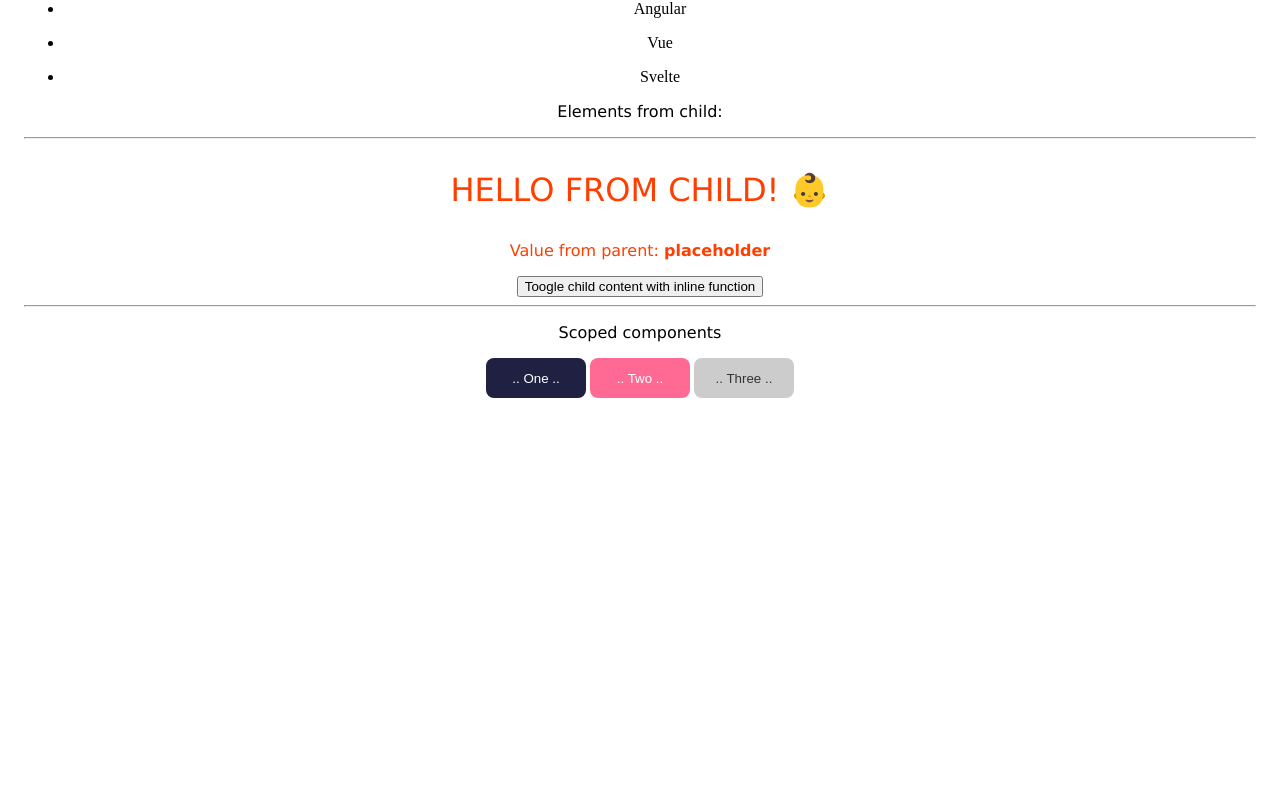
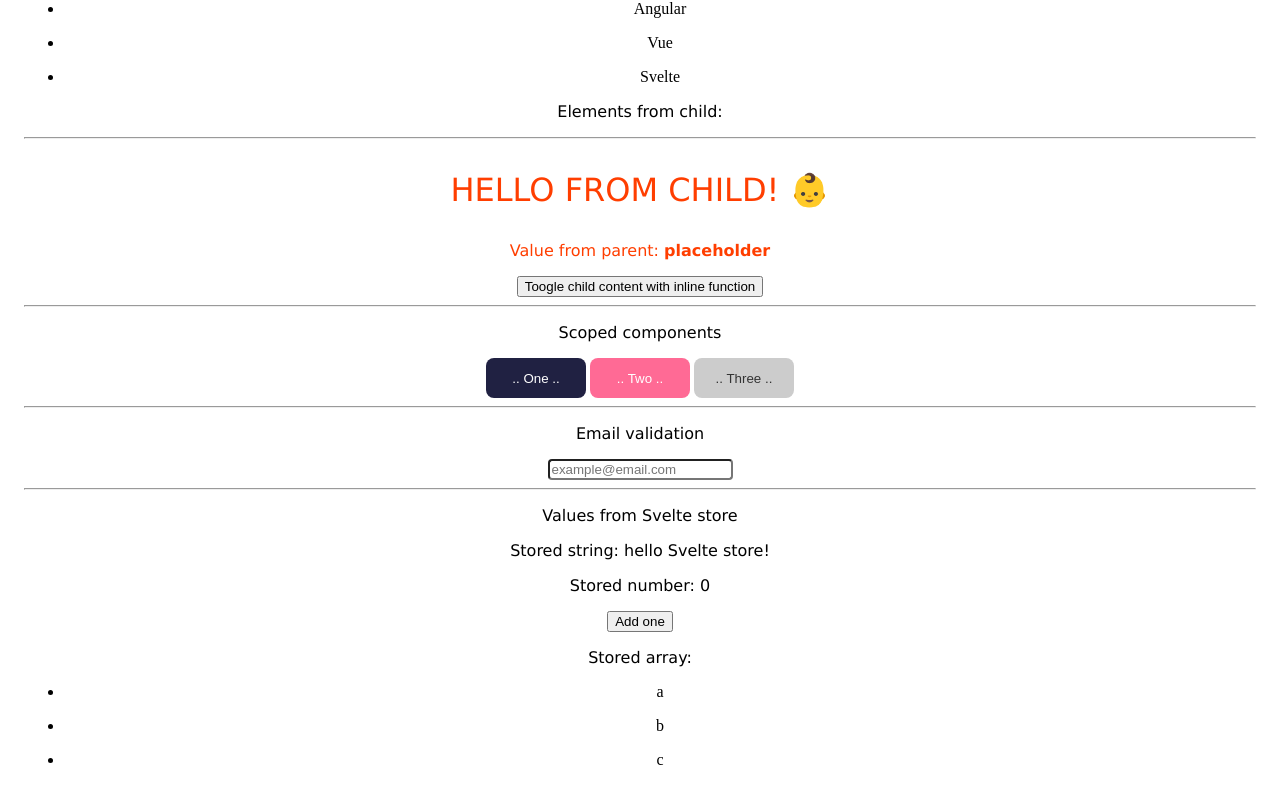
Before and after one commit to daxtersky/svelte-my-first-app, a Svelte app: page / in a window 1280 px wide. Shown: the part 492-1296 px from the top of the page. Before the commit the page ends 914 px from the top, so only its background shows below. Built offline with nearby package versions, Linux system fonts and the light colour scheme.

Commit message:
1 file modified, 1 added

```diff
--- a/src/App.svelte
+++ b/src/App.svelte
@@ -1,6 +1,13 @@
 <script>
+	// imports
+
+	import { fade } from "svelte/transition";
 	import Child from "./Child.svelte";
-	import Button from './Button.svelte';
+	import Button from "./Button.svelte";
+	import { StoredString, StoredNumber, StoredArray } from "./store";
+	import { onDestroy, onMount } from "svelte";
+
+	// variables
 
 	export let name;
 	let color = "#ff3e00";
@@ -12,8 +19,14 @@
 		{ id: 3, name: "Vue" },
 		{ id: 4, name: "Svelte" },
 	];
-	let elementsFromChild = []
-	const changeColor = () => color = getRandomColor();
+	let elementsFromChild = [];
+	let email = "";
+	let isEmailValid = false;
+	let localValueForStore = "";
+
+	// functions
+
+	const changeColor = () => (color = getRandomColor());
 	const showText = () => (toggleText = !toggleText);
 	const addItem = () => {
 		frameworks = [
@@ -32,23 +45,44 @@
 		}
 		return result;
 	};
-	const getRandomColor = () =>  {
-  	let letters = '0123456789ABCDEF';
-  	let color = '#';
-  	for (var i = 0; i < 6; i++) {
-  	  color += letters[Math.floor(Math.random() * 16)];
-  	}
-		console.log('getRandomColor',color );
-  	return color;
-	}
+	const getRandomColor = () => {
+		let letters = "0123456789ABCDEF";
+		let color = "#";
+		for (var i = 0; i < 6; i++) {
+			color += letters[Math.floor(Math.random() * 16)];
+		}
+		console.log("getRandomColor", color);
+		return color;
+	};
 	const receiveEventFromChild = (e) => {
-		console.log('event from child received! with param: ', e.detail)
-		elementsFromChild = [...elementsFromChild, +e.detail]
+		console.log("event from child received! with param: ", e.detail);
+		elementsFromChild = [...elementsFromChild, +e.detail];
 	};
+	const onInputChange = () => {
+		isEmailValid = email.match(
+			/^(([^<>()[\]\\.,;:\s@\"]+(\.[^<>()[\]\\.,;:\s@\"]+)*)|(\".+\"))@((\[[0-9]{1,3}\.[0-9]{1,3}\.[0-9]{1,3}\.[0-9]{1,3}\])|(([a-zA-Z\-0-9]+\.)+[a-zA-Z]{2,}))$/
+		);
+	};
+	const handleStoreButton = () => StoredNumber.update((current) => current + 1);
+
+	// reactive values
 
 	$: watcher = `This is our reactive (watched) variable: ${variable}`;
 	$: console.log(`Hello World! 👨‍🌾`); // Called on initialization, creation of the component
 	$: console.log(`Console log shown with each ${variable} change`);
+
+	// store
+
+	const unsubscribe = StoredString.subscribe(
+		(data) => (localValueForStore = data)
+	);
+
+	// life cycle methods
+
+	onMount(() => {
+		console.log("mounted");
+	});
+	onDestroy(() => unsubscribe());
 </script>
 
 <main>
@@ -59,32 +93,50 @@
 	<p style="color: {color}">Watcher / reactive value: {watcher}</p>
 	<button on:click={showText}>Toggle visibility</button>
 	{#if toggleText}
-		<p>
+		<p transition:fade>
 			Lorem ipsum, dolor sit amet consectetur adipisicing elit. Maxime error
 			impedit qui molestiae enim, illum ut dolor... 🥸
 		</p>
 	{:else}
-		<p>Here's top secred, well hidden text! 🏴‍☠️</p>
+		<p transition:fade>Here's top secred, well hidden text! 🏴‍☠️</p>
 	{/if}
 	<button on:click={addItem}>Add item</button>
 	{#each frameworks as framework (framework.id)}
 		<ul>
-			<li>{framework.name}</li>
+			<li transition:fade>{framework.name}</li>
 		</ul>
 	{/each}
 	<p>Elements from child:</p>
-	{#each elementsFromChild as childElement }
-		<span>{childElement}, </span>
+	{#each elementsFromChild as childElement}
+		<span transition:fade>{childElement}, </span>
 	{/each}
 	<hr />
 	<Child prop1={variable} {color} on:emit-event={receiveEventFromChild} />
 	<hr />
 	<p>Scoped components</p>
 	<Button>One</Button>
-	<Button style='secondary'>Two</Button>
+	<Button style="secondary">Two</Button>
 	<Button disabled>Three</Button>
-
-
+	<hr />
+	<p>Email validation</p>
+	<input
+		class="email-input {isEmailValid
+			? 'email-input--correct'
+			: 'email-input--wrong'}"
+		type="email"
+		bind:value={email}
+		on:input={onInputChange}
+		placeholder="example@email.com"
+	/>
+	<hr />
+	<p>Values from Svelte store</p>
+	<p>Stored string: {localValueForStore}</p>
+	<p>Stored number: {$StoredNumber}</p>
+	<button on:click={handleStoreButton}>Add one</button>
+	<p>Stored array:</p>
+	{#each $StoredArray as arrayItem}
+		<ul><li>{arrayItem}</li></ul>
+	{/each}
 </main>
 
 <style>
@@ -117,4 +169,14 @@
 			max-width: none;
 		}
 	}
+
+	.email-input {
+		border-radius: 4px;
+	}
+	.email-input--wrong {
+		color: red;
+	}
+	.email-input--correct {
+		color: green;
+	}
 </style>
--- /dev/null
+++ b/src/store.js
@@ -0,0 +1,5 @@
+import { writable } from 'svelte/store';
+
+export const StoredString = writable('hello Svelte store!');
+export const StoredNumber = writable(0);
+export const StoredArray = writable(['a', 'b', 'c']);
```
